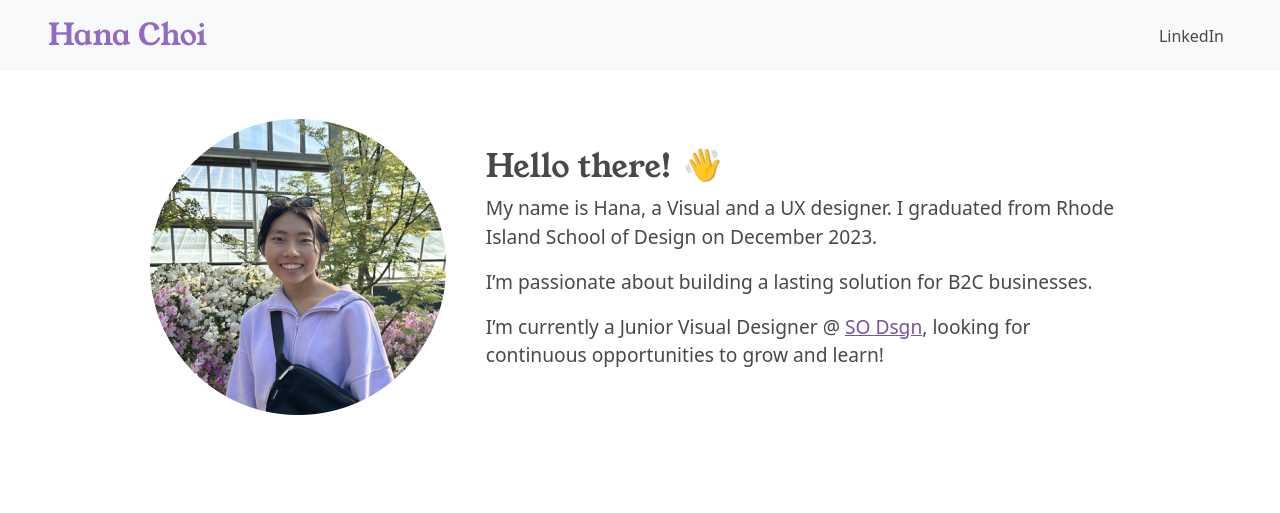
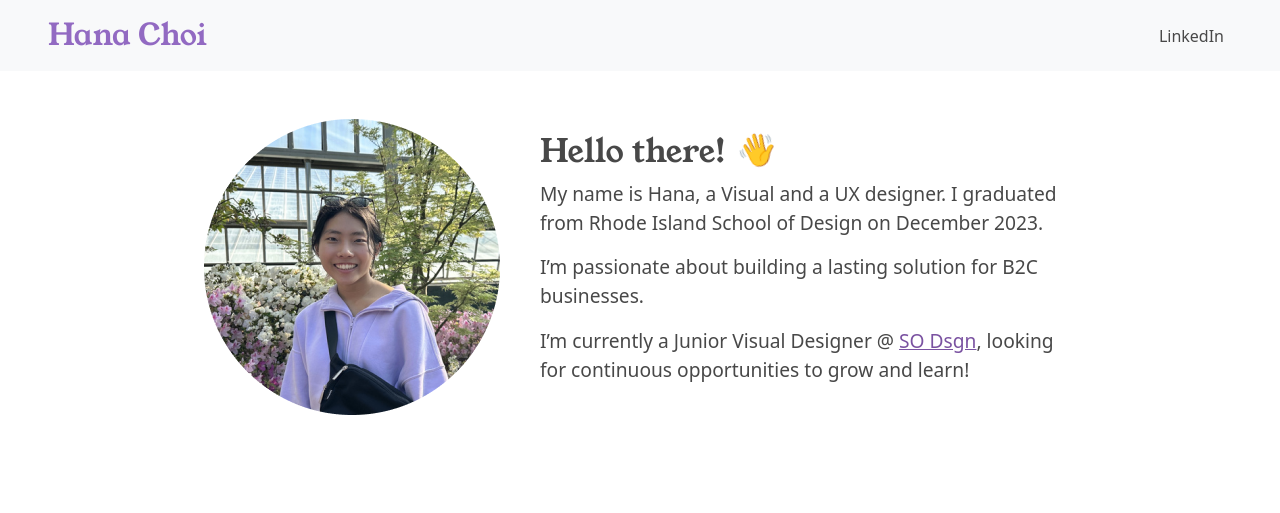
Before and after one commit to hchoi6613/hchoi6613.github.io, a Jekyll site: the page built from index.markdown, in a window 1280 px wide. Shown: the top 513 px of the page. Built offline with Jekyll 4.4.1, drawn with Linux system fonts in a browser that asks for light colours; grey boxes are pictures that could not be loaded.

Commit message:
Change margins on main container

```diff
--- a/_layouts/home.html
+++ b/_layouts/home.html
@@ -3,7 +3,6 @@
 title: home
 ---
 
-<div class="container">
 <div class="grid-container">
     <img src="{{ site.baseurl }}/assets/profile_pic.png" alt="Profile Picture" class="profile-pic">
     <div>
@@ -15,4 +14,3 @@
     {% include card.html %}
     {% endfor %}
 </div>
-</div>
--- a/_layouts/post.html
+++ b/_layouts/post.html
@@ -3,7 +3,6 @@
 title: post
 ---
 
-<div class="container">
 <h1 class="pb-3">{{ page.title }}</h1>
 {% for item in page.timeline %}
 <blockquote class="blockquote">
@@ -11,4 +10,3 @@
 </blockquote>
 {% endfor %}
 {{content}}
-</div>
--- a/assets/css/base.css
+++ b/assets/css/base.css
@@ -9,7 +9,9 @@
 
 /* Custom container width */
 .container {
-    width: 90%;
+    width: 70%;
+    /* padding-left: 100px;
+    padding-right: 100px; */
 }
 
 /* Grid Container */
```
Lines whose indentation alone changed are shown as unchanged.
